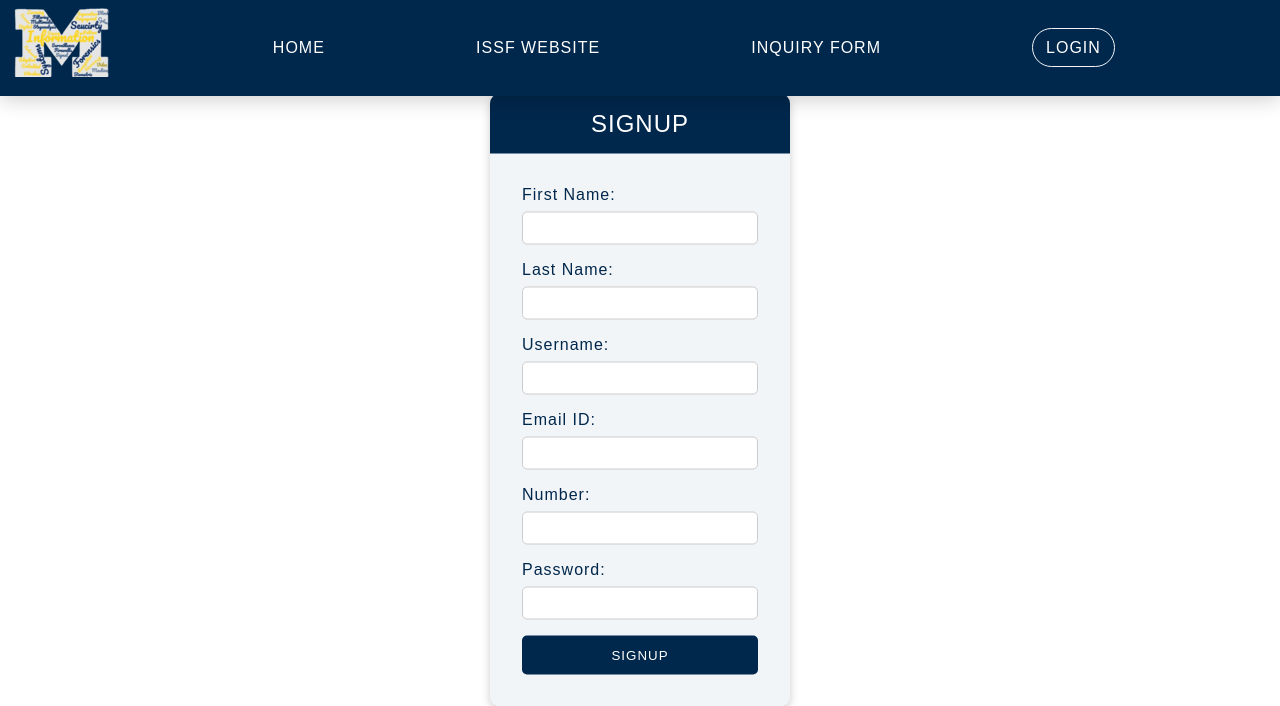
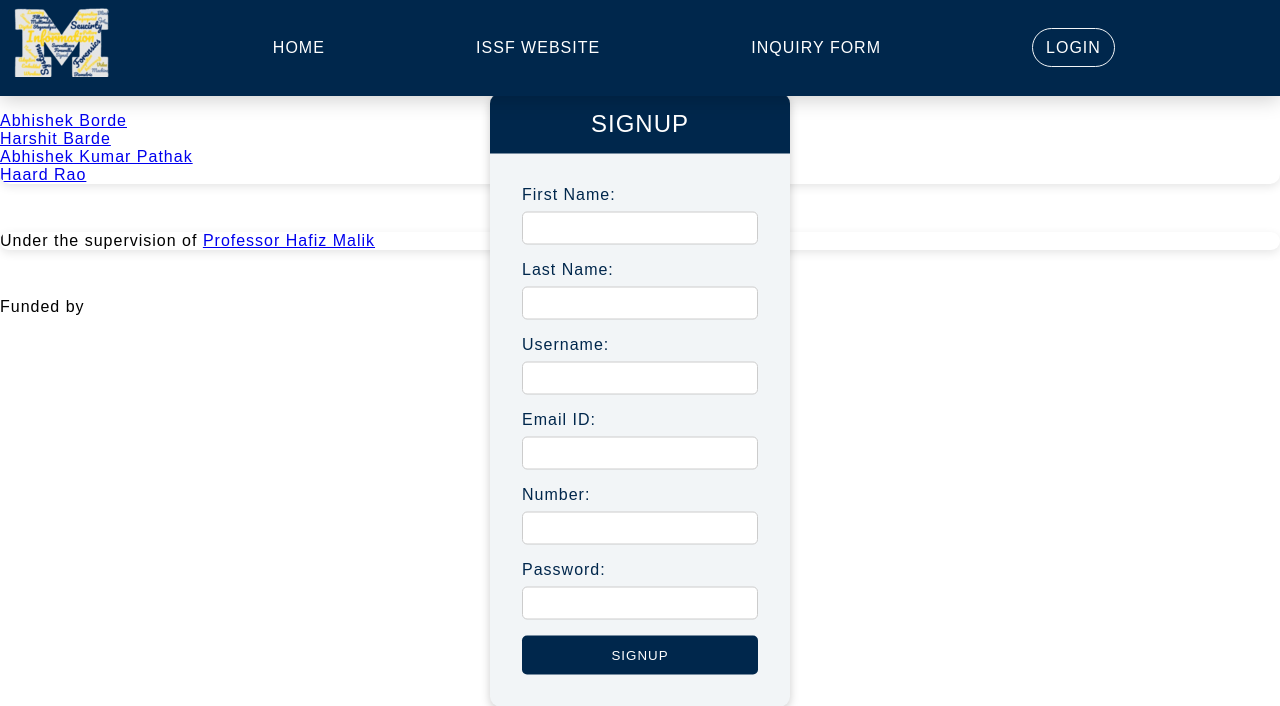
Before and after one commit to harshitb09/Can_Visualization, a Flask app: page /auth/signup in a window 1280 px wide. Shown: the top 706 px of the page. Run offline with Flask 3, Linux system fonts and the light colour scheme.

Commit message:
Update join.html
Added footer

```diff
--- a/App/templates/join.html
+++ b/App/templates/join.html
@@ -57,6 +57,31 @@
         </div>
     </div>
 
+    <div class="footer">
+        <div class="section">
+            <div>
+                <h3><strong><b>Researchers & Developers</b></strong></h3>
+                <ul>
+                    <br>
+                    <li><a href="https://www.linkedin.com/in/abhishek-borde/" target="_blank">Abhishek Borde</a></li>
+                    <li><a href="https://www.linkedin.com/in/harshit-a-barde/" target="_blank">Harshit Barde</a></li>
+                    <li><a href="https://www.linkedin.com/in/abhishek-kumar-pathak-b559b1237/" target="_blank">Abhishek Kumar Pathak</a></li>
+                    <li><a href="https://www.linkedin.com/in/haardrao/" target="_blank">Haard Rao</a></li>
+                </ul>
+            </div>
+        </div>
+        <div class="section">
+            <div>
+                <div
+                    <p>Under the supervision of <a href="https://www.linkedin.com/in/hafizmalik/" target="_blank">Professor Hafiz Malik</a></p>
+                </div>
+            </div>
+        </div>
+        <div class="bottom-bar">
+            <p>Funded by <a href="https://www.nsf.gov/" target="_blank" style="color: white; text-decoration: none;"><strong>NSF</strong></a></p>
+        </div>
+    </div>
+
     <script src="../static/js/nav.js"></script>
     <script src="../static/js/join.js"></script>
 </body>
```
